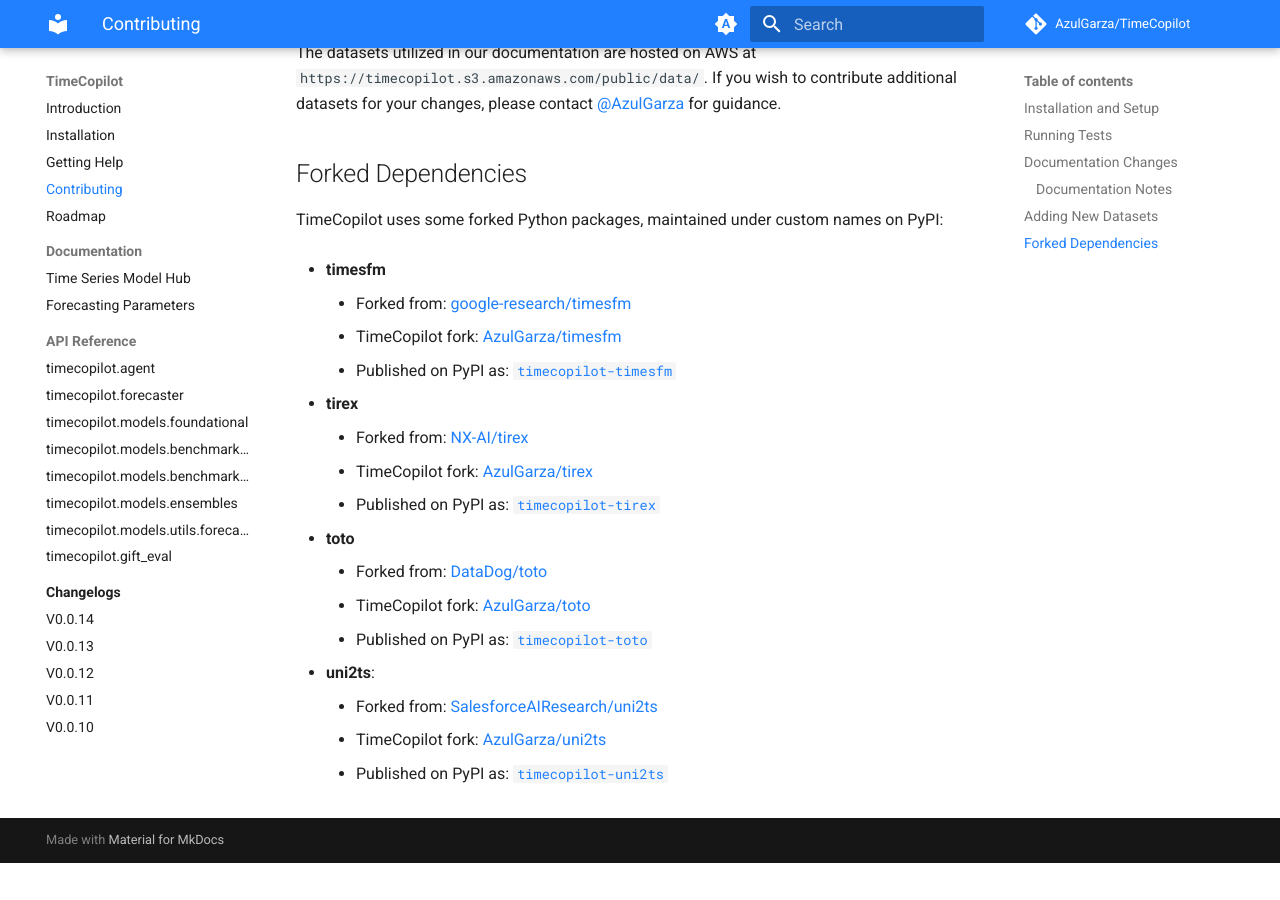
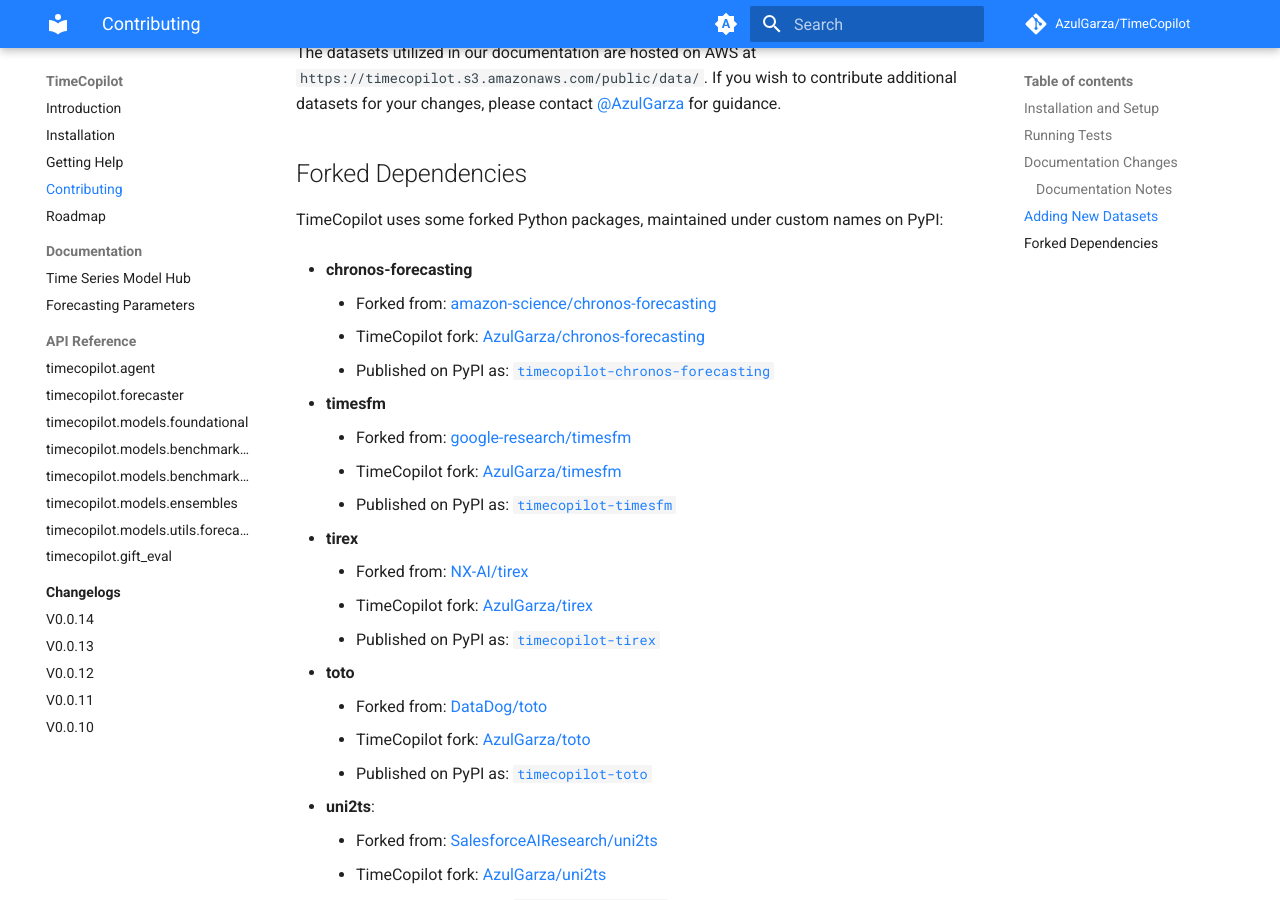
Before and after one commit to mpg05883/timecopilot, an MkDocs documentation site: the page built from docs/contributing.md, in a window 1280 px wide and 900 px high, scrolled down 1548 px. Built offline with MkDocs 1.6.1 and Material for MkDocs 9.7.7, drawn with Linux system fonts in a browser that asks for light colours; comment, search, counter and statistics services are not loaded; before the commit the page ends 2411 px from its top, so only the background shows below that.

Commit message:
docs: document chronos-forecasting fork

```diff
--- a/docs/contributing.md
+++ b/docs/contributing.md
@@ -65,6 +65,12 @@
 
 TimeCopilot uses some forked Python packages, maintained under custom names on PyPI:
 
+
+- **chronos-forecasting**
+    - Forked from: [amazon-science/chronos-forecasting](https://github.com/amazon-science/chronos-forecasting)
+    - TimeCopilot fork: [AzulGarza/chronos-forecasting](https://github.com/AzulGarza/chronos-forecasting/tree/feat/timecopilot-chronos-forecasting)
+    - Published on PyPI as: [`timecopilot-chronos-forecasting`](https://pypi.org/project/timecopilot-chronos-forecasting/)
+
 - **timesfm**
     - Forked from: [google-research/timesfm](https://github.com/google-research/timesfm)
     - TimeCopilot fork: [AzulGarza/timesfm](https://github.com/AzulGarza/timesfm)
```
